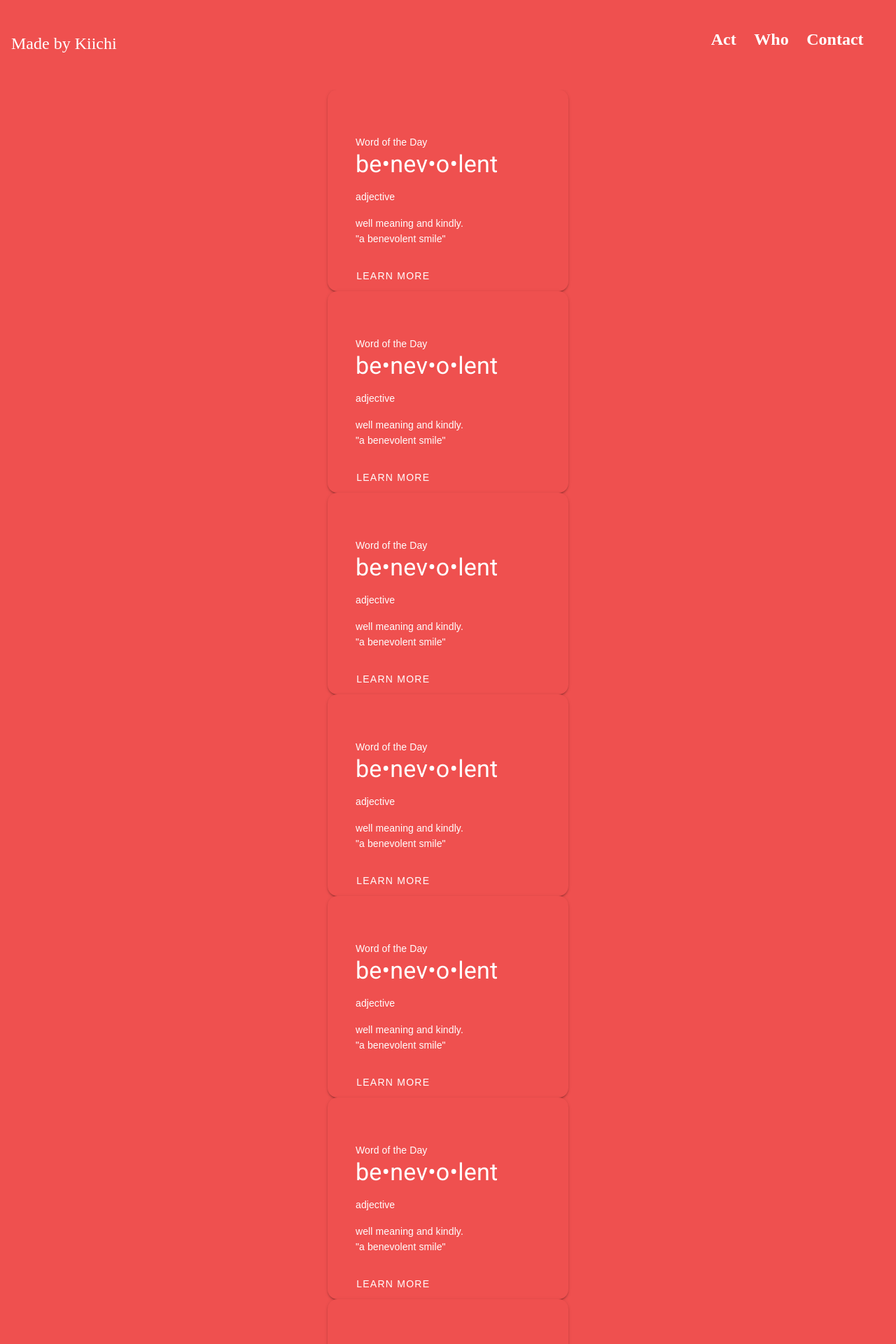
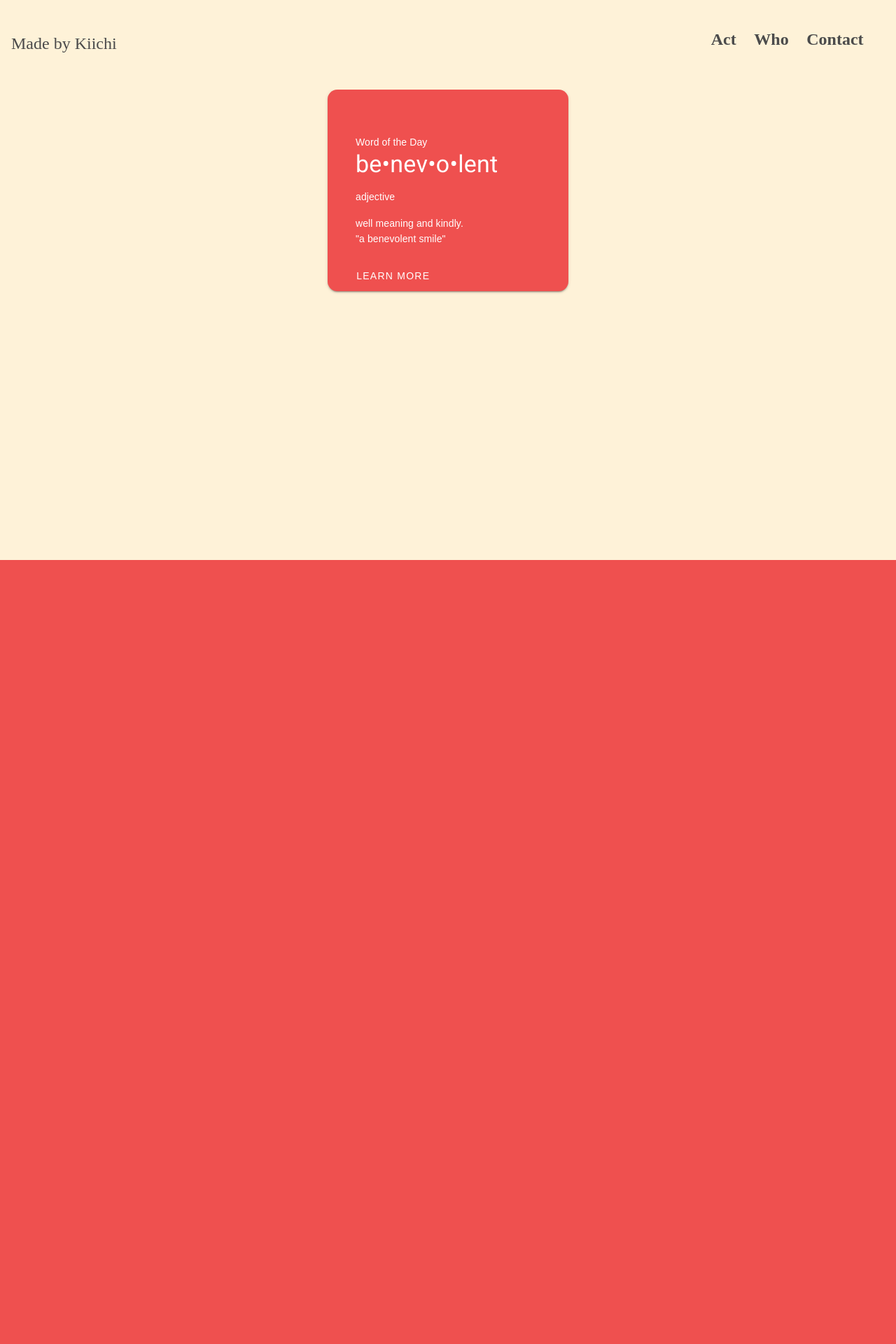
Before and after one commit to KiichiSugihara/made-by-kiichi, a Vue app: page /act in a window 1280 px wide. Shown: the top 1920 px of the page at 70% size. After the commit the page ends 800 px from the top, so only its background shows below. Built offline with nearby package versions, Linux system fonts and the light colour scheme; a web font is replaced by a local one.

Commit message:
modify act main&textColor

```diff
--- a/src/views/Act.vue
+++ b/src/views/Act.vue
@@ -1,15 +1,7 @@
 <template>
     <v-app>
-        <m-k-top-bar></m-k-top-bar>
-        <v-content class="content">
-            <m-k-card></m-k-card>
-            <m-k-card></m-k-card>
-            <m-k-card></m-k-card>
-            <m-k-card></m-k-card>
-            <m-k-card></m-k-card>
-            <m-k-card></m-k-card>
-            <m-k-card></m-k-card>
-            <m-k-card></m-k-card>
+        <m-k-top-bar :mainColor="this.pageMainColor" :textColor="this.pageTextColor"></m-k-top-bar>
+        <v-content class="content" :style="{'--color': this.pageMainColor}">
             <m-k-card></m-k-card>
         </v-content>
     </v-app>
@@ -30,11 +22,13 @@ import MKTimeline from '@/components/MKTimeline.vue'
 export default class Act extends Vue {
     homeTitle: string = 'Kiichi Sugihara'
     homeSubTitle: string = "Solve anyone's problem & fullfill my curiosity"
+    pageMainColor: String = '#FEF2D8'
+    pageTextColor: String = '#4b4b4b'
 }
 </script>
 
 <style lang="scss" scoped>
 .content {
-    background-color: #ef504f;
+    background-color: var(--color);
 }
 </style>
```
